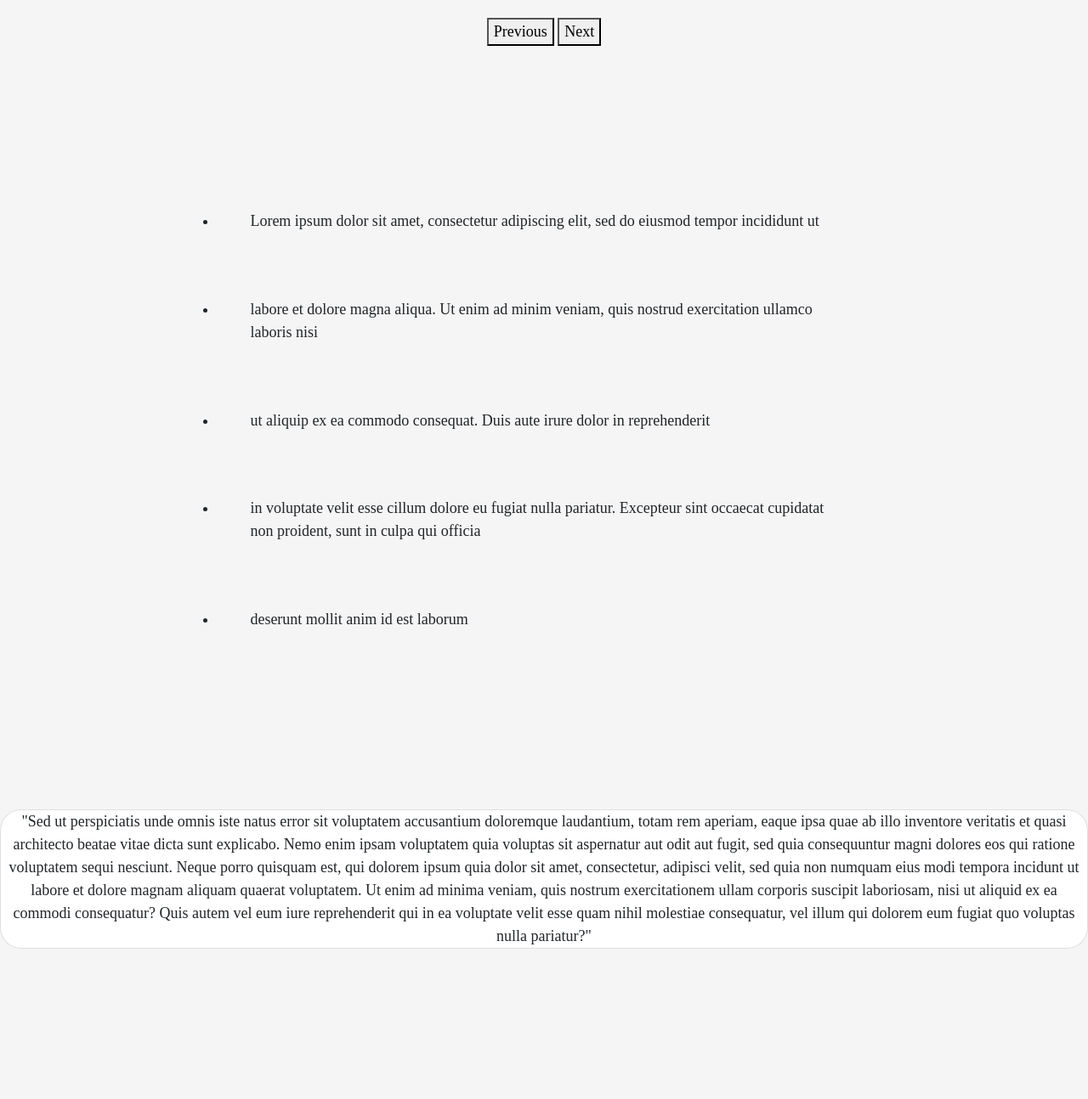
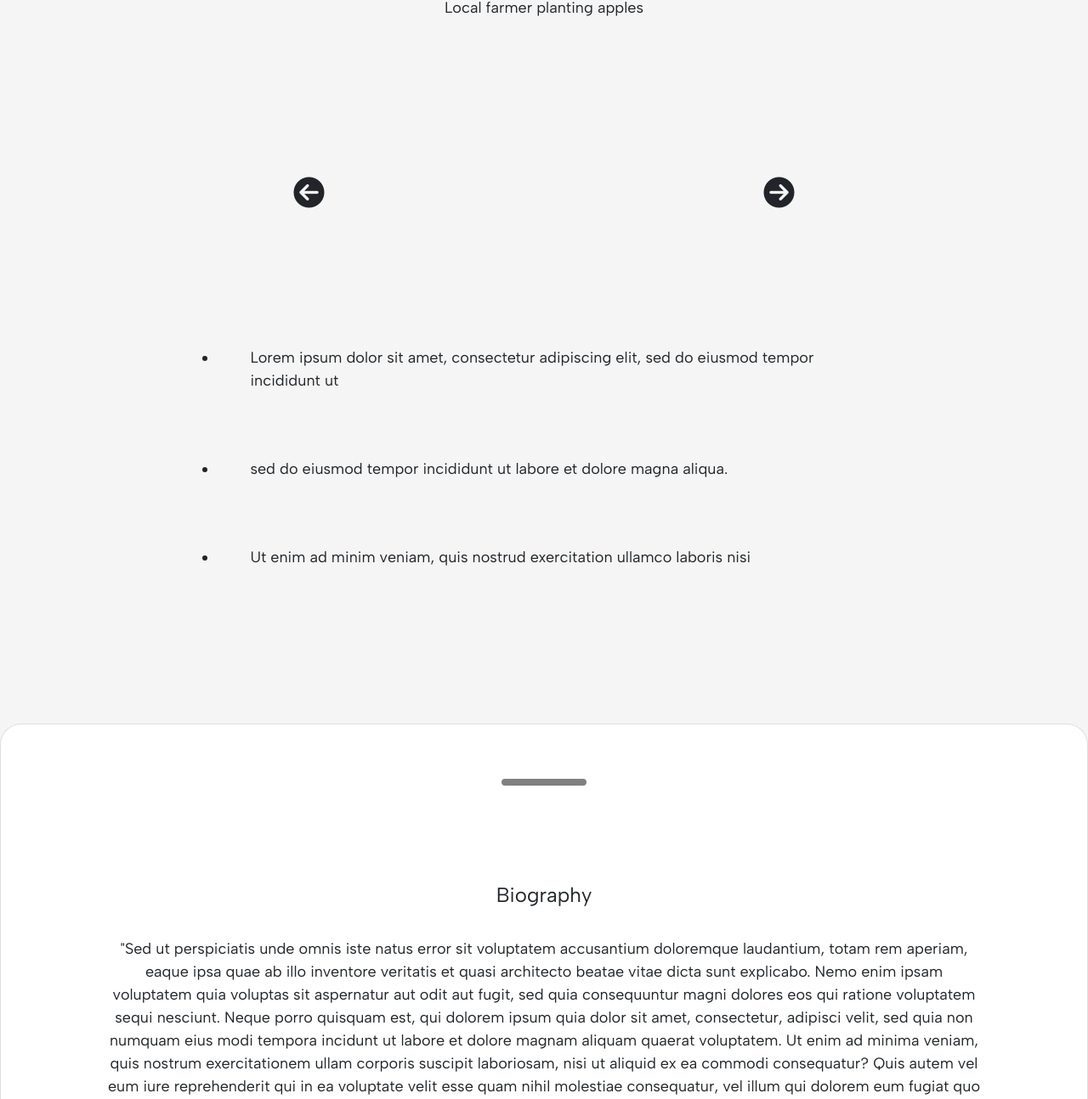
Before and after one commit to HarRes123/CS160-Project, a website: page public/candidate-info.html in a window 1280 px wide. Shown: the part 270-1564 px from the top of the page at 85% size. Before the commit the page ends 1387 px from the top, so only its background shows below. Drawn offline with nearby package versions, Linux system fonts and the light colour scheme.

Commit message:
candidate info ui updated

```diff
--- a/public/candidate-info.html
+++ b/public/candidate-info.html
@@ -1,53 +1,62 @@
 <!DOCTYPE html>
 <head>
-
-    <link href="https://cdn.jsdelivr.net/npm/bootstrap@5.0.2/dist/css/bootstrap.min.css" rel="stylesheet">
-
+    <meta name="viewport" content="width=device-width, initial-scale=1">
+    <!-- adds jQuery libraries -->
+    <script src="https://code.jquery.com/jquery-3.2.1.slim.min.js"></script>
+    <script src="https://cdnjs.cloudflare.com/ajax/libs/popper.js/1.12.9/umd/popper.min.js"></script>
+    <script src="https://maxcdn.bootstrapcdn.com/bootstrap/4.0.0/js/bootstrap.min.js"></script>
+    <script src="https://kit.fontawesome.com/ea5c975e64.js" crossorigin="anonymous"></script>
+    <!--Font Awesome Icons-->
+    <link rel="stylesheet" href="https://use.fontawesome.com/releases/v5.7.0/css/all.css" integrity="sha384-lZN37f5QGtY3VHgisS14W3ExzMWZxybE1SJSEsQp9S+oqd12jhcu+A56Ebc1zFSJ" crossorigin="anonymous">
+    <!-- BootstapCSS -->
+    <link href='https://fonts.googleapis.com/css?family=Albert Sans' rel='stylesheet'>
+    <link rel="stylesheet" href="https://stackpath.bootstrapcdn.com/bootstrap/4.3.1/css/bootstrap.min.css">
+    <link rel="stylesheet" type="text/css" href="/css/styles.css">
     <title>
-        Candidate Page
+        Candidate
     </title>
-    <link rel="stylesheet" type="text/css" href="/css/styles.css">
 </head>
     <body>
-        <h1>Johnny Appleseed</h1>
-        <subtitle>Local farmer planting apples</subtitle>
-        <br>
-        <br>
-        <br>
-        <button>Previous</button>
-        <button>Next</button>
-        <br>
-        <br>
+        <nav class="navbar-nav navbar-light sticky-top">
+            <!-- Navigation Bar -->
+            <div class="navbar">
+                <button class="iconBtn mr-auto">
+                    <i class="fa-solid fa-arrow-left fa-2xl img"></i>
+                </button>
+                <button class="iconBtn mx-auto ">
+                    <i class="fa-regular fa-circle-question fa-2xl img"></i>
+                </button>
+                <button class="navbar-toggler ml-auto custom-toggler">
+                    <span class="navbar-toggler-icon custom-toggler"></span>
+                </button>
+            </div>
+            <h1>Johnny Appleseed</h1>
+            <subtitle>Local farmer planting apples</subtitle>
+        </nav>
+        <div style="padding-top: 10%;">
+            <i class="fa-solid fa-circle-arrow-left fa-2xl img-cand"></i>
+            <i class="fa-solid fa-circle-arrow-right fa-2xl img-cand"></i>
+        </div>
         <ul>
             <li>
-                Lorem ipsum dolor sit amet,
-                consectetur adipiscing elit,
+                Lorem ipsum dolor sit amet, consectetur adipiscing elit,
                 sed do eiusmod tempor incididunt ut
             </li>
             <li>
-                labore et dolore magna aliqua. Ut enim
-                ad minim veniam, quis nostrud exercitation
+                sed do eiusmod tempor incididunt ut
+                labore et dolore magna aliqua.
+            </li>
+            <li>
+                Ut enim ad minim veniam, quis nostrud exercitation
                 ullamco laboris nisi
             </li>
-            <li>
-                ut aliquip ex ea commodo consequat. Duis
-                aute irure dolor in reprehenderit
-            </li>
-            <li>
-                in voluptate velit esse cillum dolore eu
-                fugiat nulla pariatur. Excepteur sint occaecat
-                cupidatat non proident, sunt in culpa qui officia
-            </li>
-            <li>
-                deserunt mollit anim id est laborum
-            </li>
         </ul>
-
-        <br>
-
         <div class="card">
-            <div>
-                <div class="card-content">
+            <div style="padding: 5%;">
+                <div class="pull-up-sig"></div>
+                <div class="card-content" style="padding-top: 10%; padding-left: 5%; padding-right: 5%;">
+                    <h4>Biography</h4>
+                    <br>
                     "Sed ut perspiciatis unde omnis iste natus
                     error sit voluptatem accusantium doloremque
                     laudantium, totam rem aperiam, eaque ipsa quae
--- a/public/css/styles.css
+++ b/public/css/styles.css
@@ -1,15 +1,15 @@
-/* html{
+html{
   scroll-behavior: smooth;
-} */
+}
 
 body {
   background-color: #F5F5F5;
-  height: 100%;
   overflow: auto;
   margin:0;
   font-family: 'Albert Sans';
   text-align: center;
   font-size: large;
+  position:absolute;
 }
 
 nav {
@@ -33,6 +33,11 @@ p {
 .img-prop {
   padding-left: 5%;
   padding-right: 5%;
+}
+
+.img-cand {
+  padding-left: 20%;
+  padding-right: 20%;
 }
 
 .navbar .navbar-light{
@@ -71,6 +76,10 @@ h3 {
   padding-top: 10%;
   padding-right: 10%;
   padding-left: 10%;
+}
+
+subtitle {
+  padding-bottom: 5%;
 }
 
 #positionInf {
@@ -148,3 +157,12 @@ ul {
 li {
   padding: 5%;
 }
+
+.pull-up-sig {
+  margin: auto;
+  border-radius: 10px;
+  background: grey;
+  width: 100px;
+  height: 8px;
+  overflow-y: auto;
+}
```
